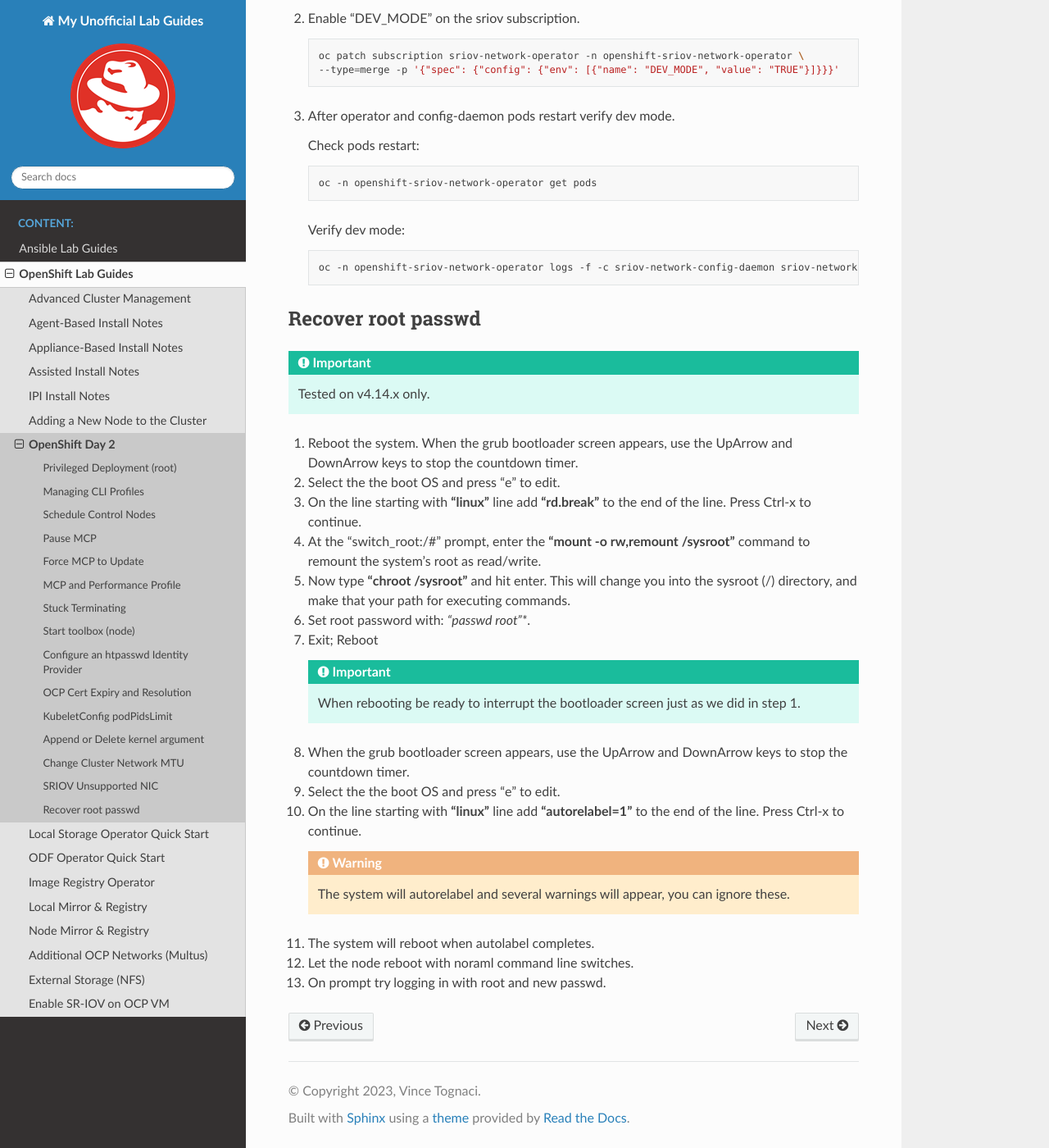
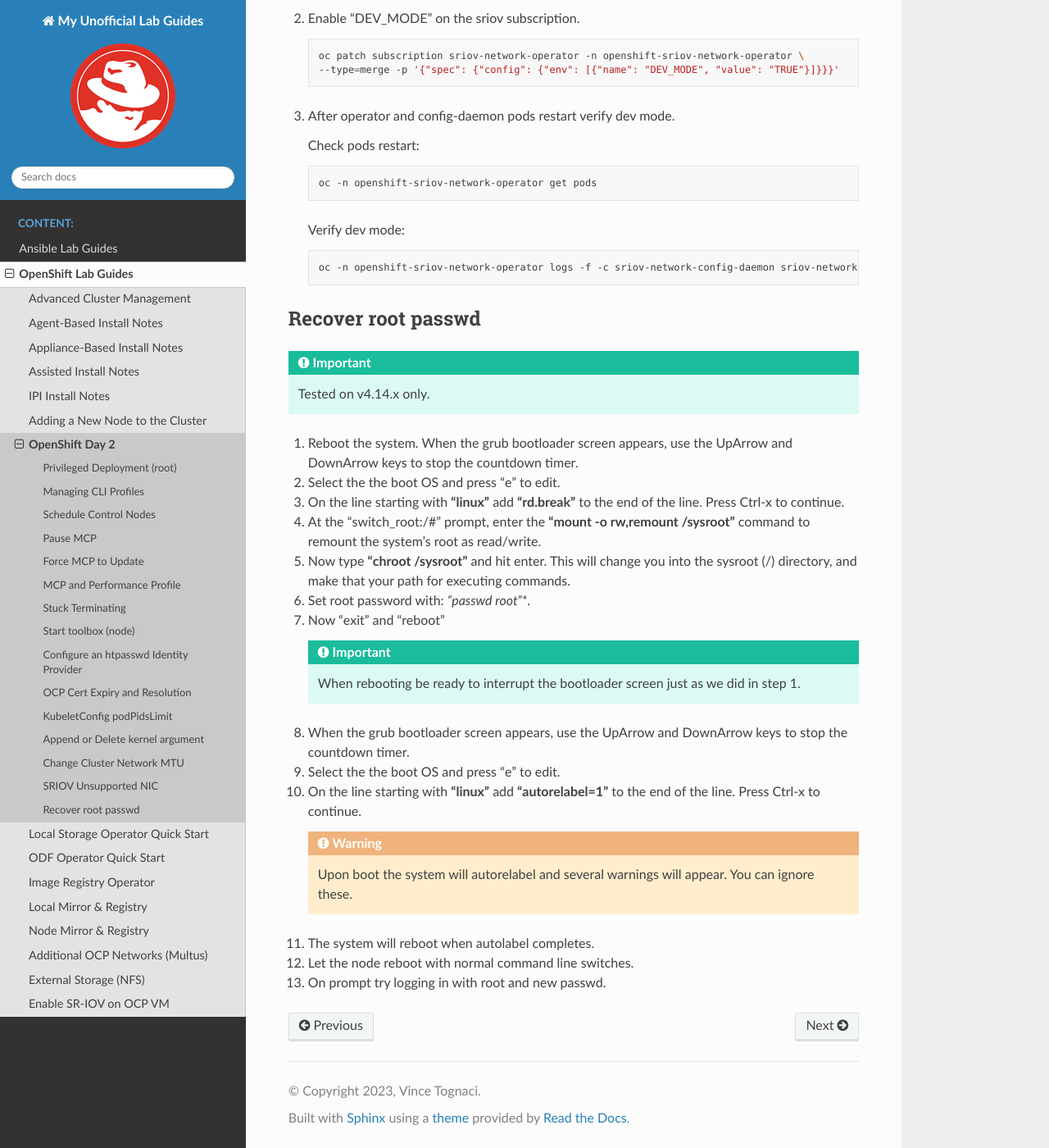
Before and after one commit to vtog/labGuides, a Sphinx documentation site: the page built from source/ocp/openshift-day2.rst, in a window 1280 px wide and 1400 px high, scrolled down 15365 px. Shown: the whole window at 82% size. Built offline with Sphinx 7.4.7 and the Read the Docs theme 2.0.0, drawn with Linux system fonts in a browser that asks for light colours; pages that are not in the unit, such as notebooks, are missing from menus.

Commit message:
ocp passwd recovery typos

```diff
--- a/source/ocp/openshift-day2.rst
+++ b/source/ocp/openshift-day2.rst
@@ -807,8 +807,8 @@
 
 #. Select the the boot OS and press "e" to edit.
 
-#. On the line starting with **"linux"** line add **"rd.break"** to the end of
-   the line. Press Ctrl-x to continue.
+#. On the line starting with **"linux"** add **"rd.break"** to the end of the
+   line. Press Ctrl-x to continue.
 
 #. At the "switch_root:/#" prompt, enter the **"mount -o rw,remount /sysroot"**
    command to remount the system’s root as read/write.
@@ -818,7 +818,7 @@
 
 #. Set root password with: *"passwd root"**.
 
-#. Exit; Reboot
+#. Now "exit" and "reboot"
 
    .. important:: When rebooting be ready to interrupt the bootloader screen
       just as we did in step 1.
@@ -828,14 +828,14 @@
 
 #. Select the the boot OS and press "e" to edit.
 
-#. On the line starting with **"linux"** line add **"autorelabel=1"** to the
-   end of the line. Press Ctrl-x to continue.
+#. On the line starting with **"linux"** add **"autorelabel=1"** to the end of
+   the line. Press Ctrl-x to continue.
 
-   .. warning:: The system will autorelabel and several warnings will appear,
-      you can ignore these.
+   .. warning:: Upon boot the system will autorelabel and several warnings
+      will appear. You can ignore these.
 
 #. The system will reboot when autolabel completes.
 
-#. Let the node reboot with noraml command line switches.
+#. Let the node reboot with normal command line switches.
 
 #. On prompt try logging in with root and new passwd.
```
